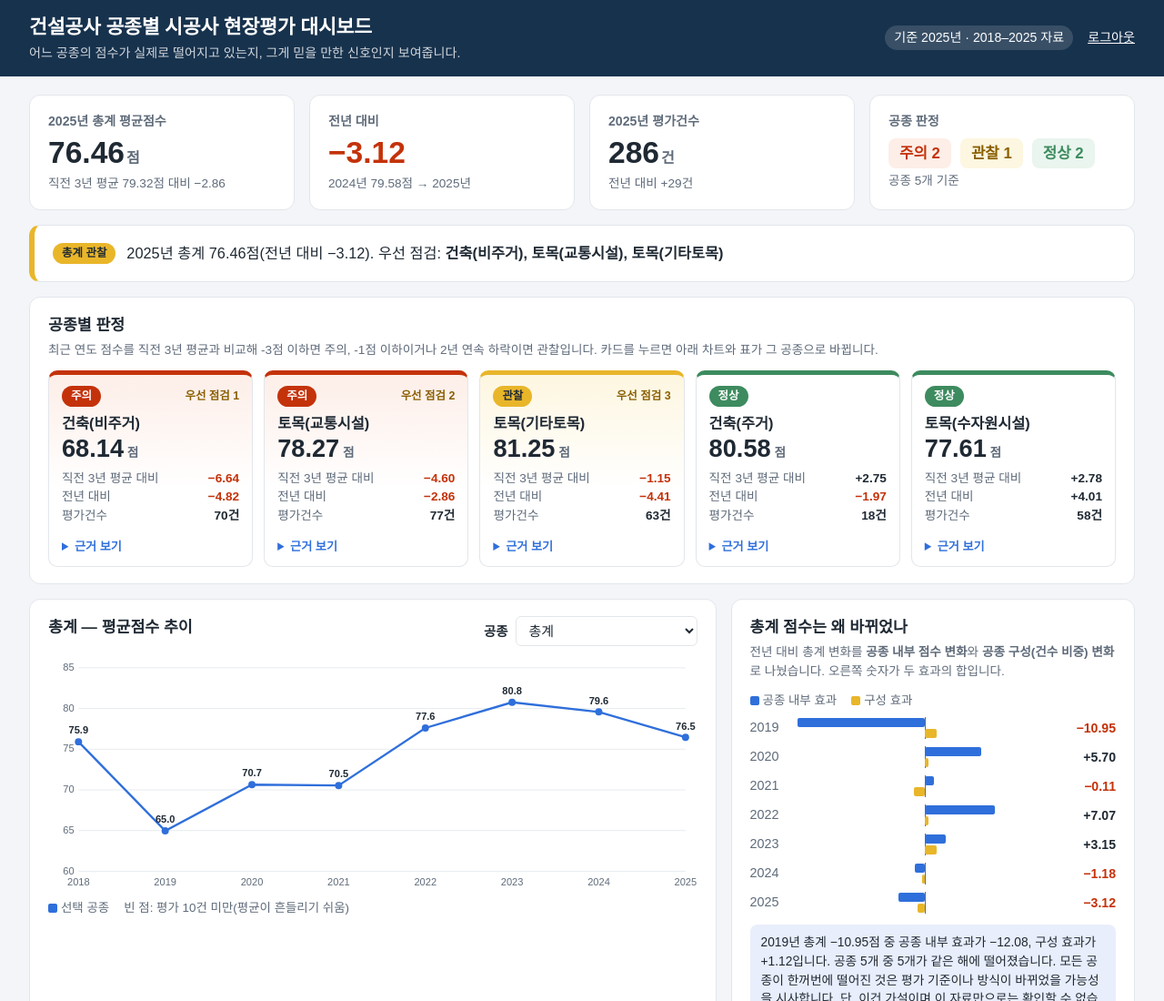
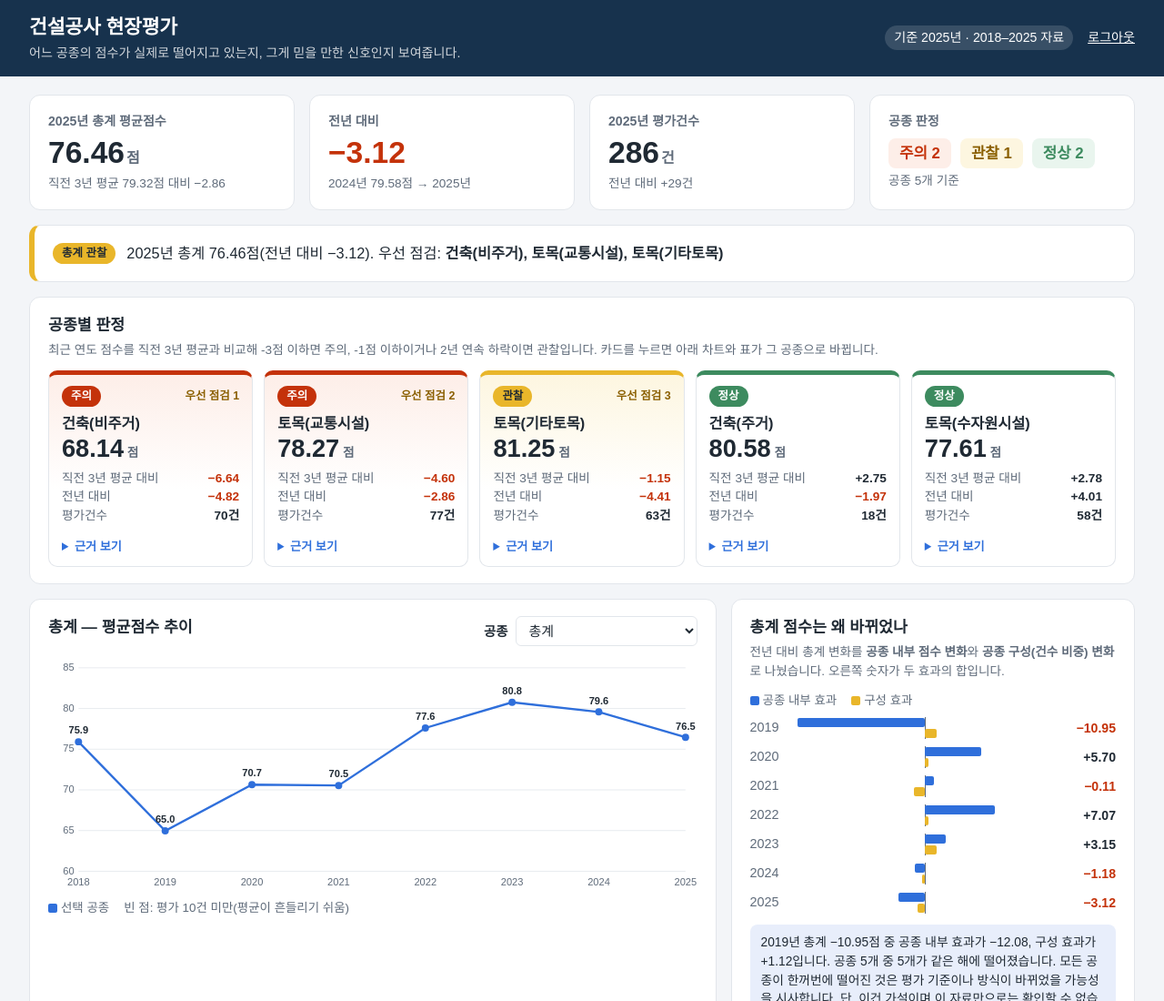
Before and after one commit to archina7/IPARK-4DAY, a plain HTML site: page index.html in a window 1280 px wide. Shown: the top 1100 px of the page at 91% size. Drawn offline with Linux system fonts and the light colour scheme.

Commit message:
Rename dashboard title to 건설공사 현장평가
Co-Authored-By: Claude Opus 5.5 <noreply@anthropic.com>

```diff
--- a/index.html
+++ b/index.html
@@ -3,7 +3,7 @@
 <head>
 <meta charset="UTF-8">
 <meta name="viewport" content="width=device-width, initial-scale=1">
-<title>공종별 현장평가 대시보드</title>
+<title>건설공사 현장평가</title>
 <style>
   :root {
     --bg: #f3f5f8; --card: #ffffff; --text: #1f2933; --muted: #5f6b7a;
@@ -158,7 +158,7 @@
 <body>
 <header class="topbar">
   <div>
-    <h1>건설공사 공종별 시공사 현장평가 대시보드</h1>
+    <h1>건설공사 현장평가</h1>
     <p class="sub">어느 공종의 점수가 실제로 떨어지고 있는지, 그게 믿을 만한 신호인지 보여줍니다.</p>
   </div>
   <div class="meta">
```
